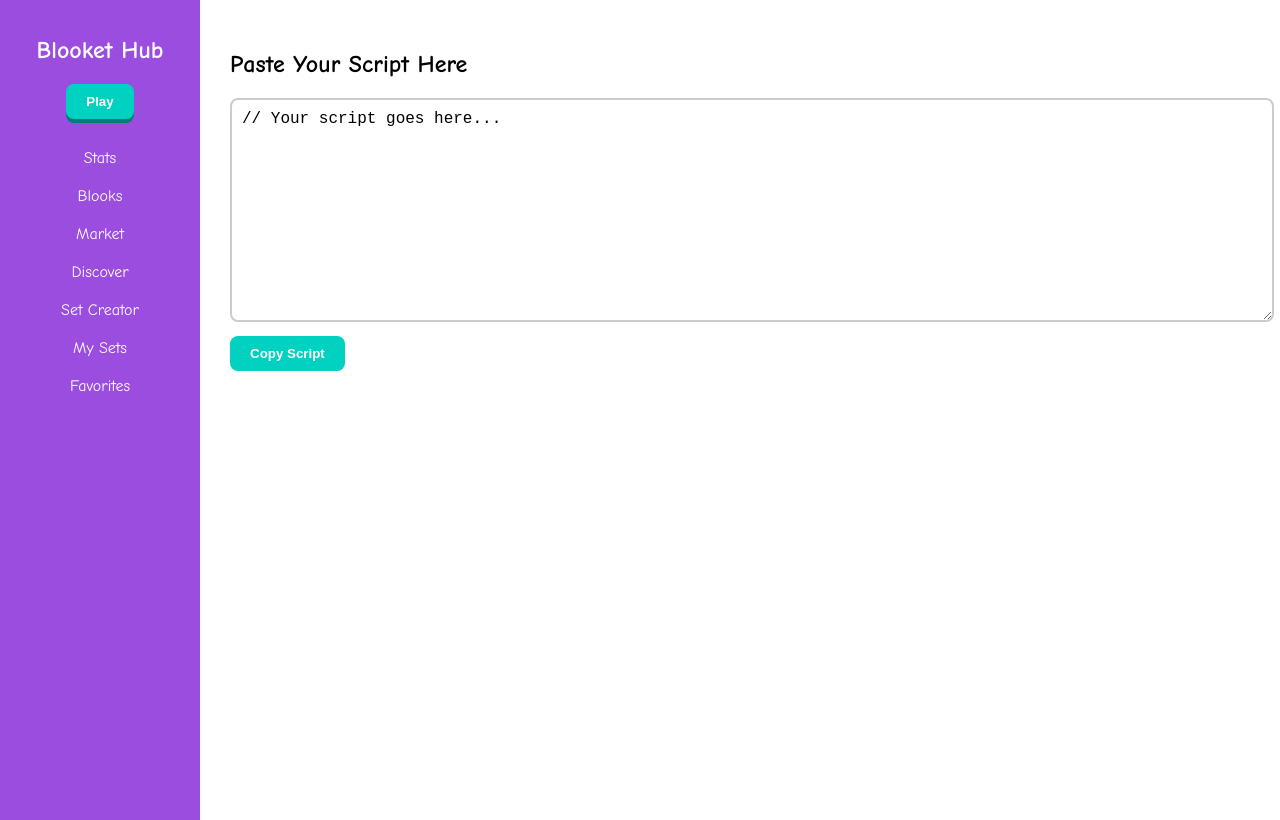
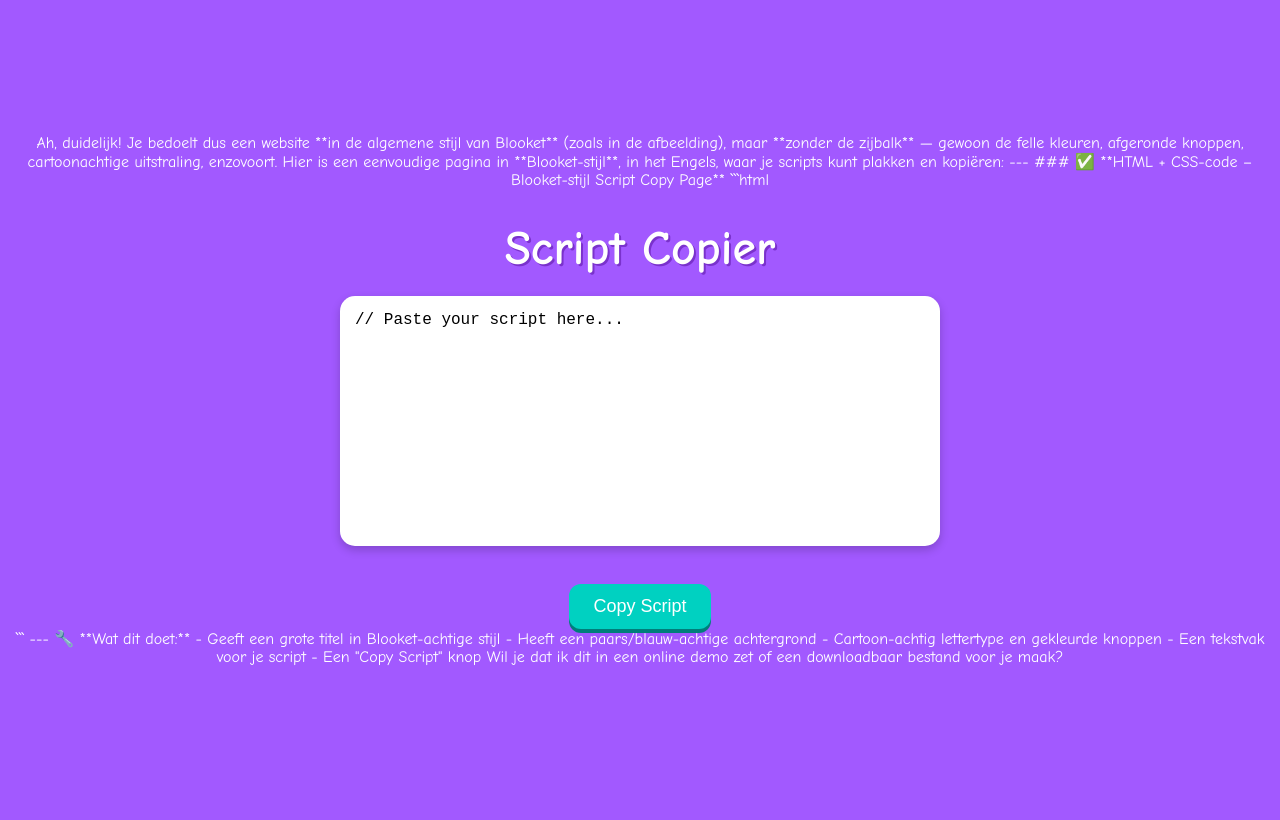
Before and after one commit to KleineLars/Blooket-Cheat, a plain HTML site: page index.html in a window 1280 px wide. Drawn offline with Linux system fonts and the light colour scheme.

Commit message:
Update index.html

````diff
--- a/index.html
+++ b/index.html
@@ -1,98 +1,95 @@
+Ah, duidelijk! Je bedoelt dus een website **in de algemene stijl van Blooket** (zoals in de afbeelding), maar **zonder de zijbalk** — gewoon de felle kleuren, afgeronde knoppen, cartoonachtige uitstraling, enzovoort.
+
+Hier is een eenvoudige pagina in **Blooket-stijl**, in het Engels, waar je scripts kunt plakken en kopiëren:
+
+---
+
+### ✅ **HTML + CSS-code – Blooket-stijl Script Copy Page**
+
+```html
 <!DOCTYPE html>
 <html lang="en">
 <head>
   <meta charset="UTF-8">
-  <title>Script Copy Hub</title>
+  <title>Script Copier</title>
   <style>
     body {
+      background-color: #a259ff;
+      font-family: 'Comic Sans MS', cursive, sans-serif;
+      display: flex;
+      justify-content: center;
+      align-items: center;
+      flex-direction: column;
+      min-height: 100vh;
       margin: 0;
-      font-family: 'Comic Sans MS', sans-serif;
-      display: flex;
+      color: white;
+      text-align: center;
     }
-    .sidebar {
-      width: 200px;
-      background-color: #9b4de0;
-      color: white;
-      height: 100vh;
-      padding-top: 20px;
-      display: flex;
-      flex-direction: column;
-      align-items: center;
+
+    h1 {
+      font-size: 48px;
+      margin-bottom: 20px;
+      text-shadow: 2px 2px #7a32cc;
     }
-    .sidebar h1 {
-      font-size: 24px;
-      margin-bottom: 20px;
+
+    textarea {
+      width: 90%;
+      max-width: 600px;
+      height: 250px;
+      padding: 15px;
+      font-size: 16px;
+      font-family: monospace;
+      border-radius: 15px;
+      border: none;
+      box-shadow: 0 4px 10px rgba(0,0,0,0.2);
+      resize: none;
     }
-    .sidebar button {
+
+    button {
+      margin-top: 20px;
       background-color: #00d1c1;
       color: white;
-      font-weight: bold;
       border: none;
-      padding: 10px 20px;
-      border-radius: 8px;
+      padding: 12px 24px;
+      font-size: 18px;
+      border-radius: 12px;
       cursor: pointer;
-      margin-bottom: 20px;
       box-shadow: 0 4px #007e7b;
+      transition: 0.2s;
     }
-    .menu-item {
-      padding: 10px 0;
-      width: 100%;
-      text-align: center;
-      cursor: pointer;
-    }
-    .menu-item:hover {
-      background-color: #b86ff9;
-    }
-    .content {
-      flex-grow: 1;
-      padding: 30px;
-    }
-    textarea {
-      width: 100%;
-      height: 200px;
-      font-family: monospace;
-      font-size: 16px;
-      padding: 10px;
-      border: 2px solid #ccc;
-      border-radius: 8px;
-    }
-    .copy-btn {
-      margin-top: 10px;
-      padding: 10px 20px;
-      background-color: #00d1c1;
-      border: none;
-      border-radius: 8px;
-      color: white;
-      font-weight: bold;
-      cursor: pointer;
+
+    button:hover {
+      background-color: #00b0a5;
     }
   </style>
 </head>
 <body>
-  <div class="sidebar">
-    <h1>Blooket Hub</h1>
-    <button>Play</button>
-    <div class="menu-item">Stats</div>
-    <div class="menu-item">Blooks</div>
-    <div class="menu-item">Market</div>
-    <div class="menu-item">Discover</div>
-    <div class="menu-item">Set Creator</div>
-    <div class="menu-item">My Sets</div>
-    <div class="menu-item">Favorites</div>
-  </div>
-  <div class="content">
-    <h2>Paste Your Script Here</h2>
-    <textarea id="scriptBox">// Your script goes here...</textarea><br>
-    <button class="copy-btn" onclick="copyScript()">Copy Script</button>
-  </div>
+
+  <h1>Script Copier</h1>
+  <textarea id="scriptBox">// Paste your script here...</textarea>
+  <br>
+  <button onclick="copyScript()">Copy Script</button>
 
   <script>
     function copyScript() {
       const textArea = document.getElementById("scriptBox");
       textArea.select();
       document.execCommand("copy");
-      alert("Script copied!");
+      alert("Script copied to clipboard!");
     }
   </script>
+
 </body>
 </html>
+```
+
+---
+
+🔧 **Wat dit doet:**
+- Geeft een grote titel in Blooket-achtige stijl
+- Heeft een paars/blauw-achtige achtergrond
+- Cartoon-achtig lettertype en gekleurde knoppen
+- Een tekstvak voor je script
+- Een "Copy Script" knop
+
+Wil je dat ik dit in een online demo zet of een downloadbaar bestand voor je maak?
````
